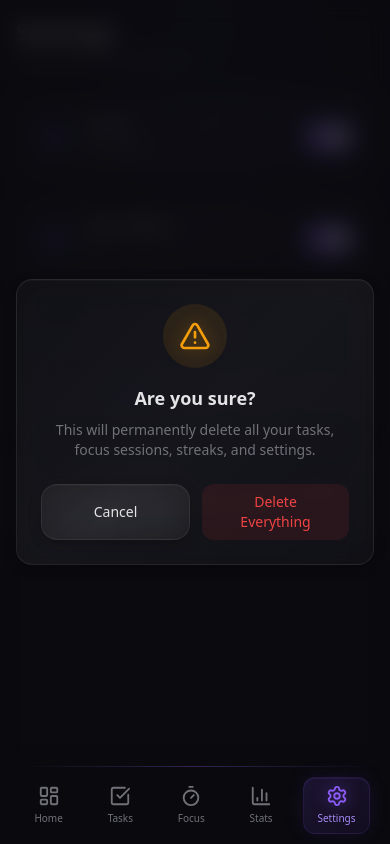
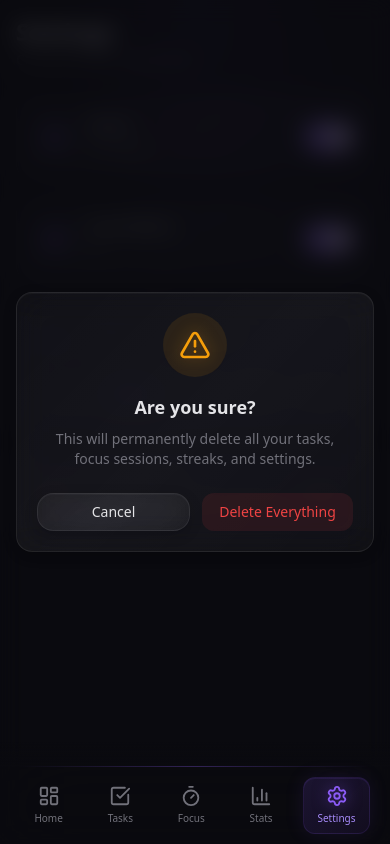
Before and after one commit to deusalter/hyperfocus, a Next.js app: page /settings in a window 390 px wide. Both pictures are taken after a click on the button "Reset". Built offline with nearby package versions, Linux system fonts and the light colour scheme.

Commit message:
fix: improve BrainDump modal and Settings page responsive layout
Reduce textarea height and padding on mobile for BrainDump modal, add max-height
constraint with scroll. Use CSS grid for Settings duration buttons to prevent
compression on small screens.

```diff
--- a/src/app/settings/page.tsx
+++ b/src/app/settings/page.tsx
@@ -148,14 +148,14 @@ export default function SettingsPage() {
               <span className="text-xs text-muted">{settings.defaultFocusDuration} minutes</span>
             </div>
           </div>
-          <div className="flex gap-2">
+          <div className="grid grid-cols-5 gap-1.5 sm:gap-2">
             {[15, 25, 30, 45, 60].map((mins) => (
               <motion.button
                 key={mins}
                 whileHover={{ scale: 1.05 }}
                 whileTap={{ scale: 0.95 }}
                 onClick={() => setFocusDuration(mins)}
-                className={`flex-1 py-2 text-sm font-medium rounded-lg transition-all duration-200 relative ${
+                className={`py-2 text-sm font-medium rounded-lg transition-all duration-200 relative ${
                   settings.defaultFocusDuration === mins
                     ? 'text-accent'
                     : 'bg-surface text-muted hover:text-foreground hover:bg-surface-hover border border-transparent'
@@ -217,7 +217,7 @@ export default function SettingsPage() {
               animate={{ scale: 1, opacity: 1 }}
               exit={{ scale: 0.95, opacity: 0 }}
               transition={{ type: 'spring', stiffness: 400, damping: 30 }}
-              className="glass w-full max-w-sm p-6 text-center shadow-2xl"
+              className="glass w-full max-w-sm p-5 sm:p-6 text-center shadow-2xl"
               onClick={(e) => e.stopPropagation()}
             >
               <div className="w-16 h-16 rounded-full bg-warning/10 flex items-center justify-center mx-auto mb-4">
--- a/src/components/tasks/BrainDump.tsx
+++ b/src/components/tasks/BrainDump.tsx
@@ -49,7 +49,7 @@ export default function BrainDump({ onDump }: BrainDumpProps) {
               initial={{ scale: 0.95, opacity: 0 }}
               animate={{ scale: 1, opacity: 1 }}
               exit={{ scale: 0.95, opacity: 0 }}
-              className="glass noise-texture w-full max-w-lg p-6 shadow-2xl"
+              className="glass noise-texture w-full max-w-lg p-4 sm:p-6 shadow-2xl max-h-[90vh] overflow-y-auto"
             >
               <div className="flex items-center justify-between mb-4">
                 <div className="flex items-center gap-2">
@@ -69,7 +69,7 @@ export default function BrainDump({ onDump }: BrainDumpProps) {
                 value={text}
                 onChange={(e) => setText(e.target.value)}
                 placeholder="Buy groceries&#10;Email professor&#10;Finish assignment&#10;Call mom..."
-                className="w-full h-48 bg-surface rounded-xl p-4 text-sm text-foreground placeholder-muted/40 outline-none resize-none border border-border focus:border-accent/30 transition-colors"
+                className="w-full h-36 sm:h-48 bg-surface rounded-xl p-3 sm:p-4 text-sm text-foreground placeholder-muted/40 outline-none resize-none border border-border focus:border-accent/30 transition-colors"
                 autoFocus
               />
 
```
